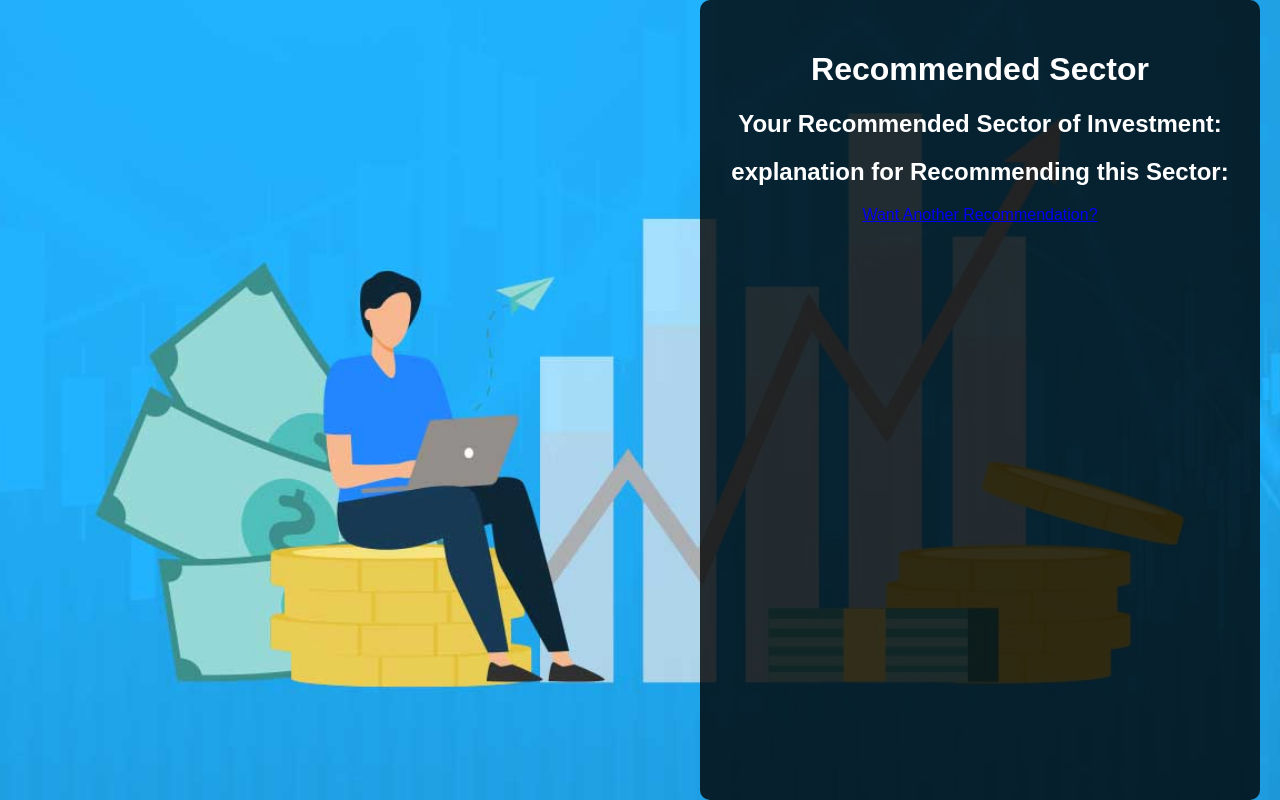
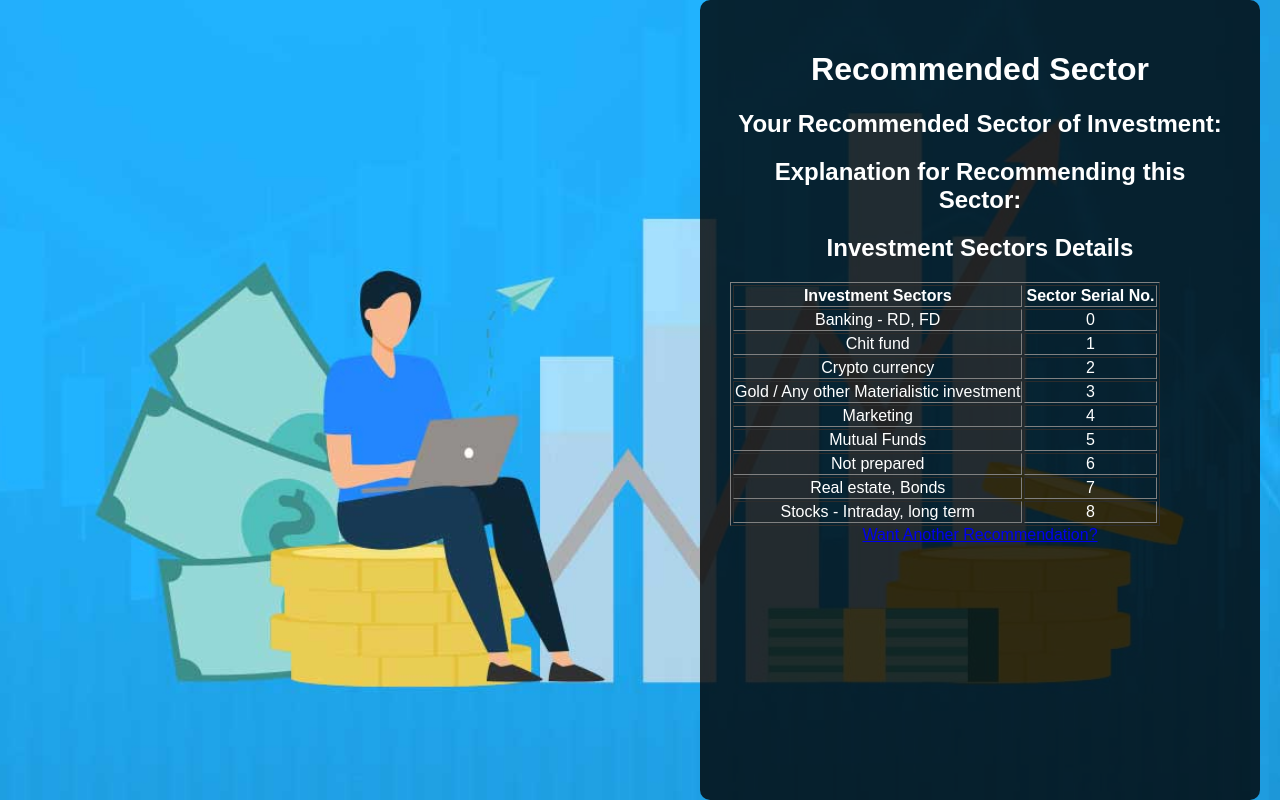
Before and after one commit to TMRatul49/Investment_Sector_Recommendation, a Flask app: template templates/result.html in a window 1280 px wide. Run offline with Flask 3, Linux system fonts and the light colour scheme; the template is opened without the code that fills it, so the values that code supplies are empty; parts of the project's set-up code (start-up, migrations or seed data) failed here and were passed over.

Commit message:
result.html

```diff
--- a/templates/result.html
+++ b/templates/result.html
@@ -3,7 +3,7 @@
 <head>
     <meta charset="UTF-8">
     <meta name="viewport" content="width=device-width, initial-scale=1.0">
-    <title>Prediction Result</title>
+    <title>Recommended Sector</title>
     <link rel="stylesheet" href="static/style.css">
 </head>
 <body>
@@ -16,11 +16,63 @@
             <p>{{ prediction }}</p>
         </div>
         <div class="explanation">
-            <h2>explanation for Recommending this Sector:</h2>
+            <h2>Explanation for Recommending this Sector:</h2>
             <div id="lime-output">
                 {{ explanation|safe }}
             </div>
         </div>
+
+        <!-- Investment Sectors Table -->
+        <div class="investment-sectors">
+            <h2>Investment Sectors Details</h2>
+            <table border="1">
+                <thead>
+                    <tr>
+                        <th>Investment Sectors</th>
+                        <th>Sector Serial No.</th>
+                    </tr>
+                </thead>
+                <tbody>
+                    <tr>
+                        <td>Banking - RD, FD</td>
+                        <td>0</td>
+                    </tr>
+                    <tr>
+                        <td>Chit fund</td>
+                        <td>1</td>
+                    </tr>
+                    <tr>
+                        <td>Crypto currency</td>
+                        <td>2</td>
+                    </tr>
+                    <tr>
+                        <td>Gold / Any other Materialistic investment</td>
+                        <td>3</td>
+                    </tr>
+                    <tr>
+                        <td>Marketing</td>
+                        <td>4</td>
+                    </tr>
+                    <tr>
+                        <td>Mutual Funds</td>
+                        <td>5</td>
+                    </tr>
+                    <tr>
+                        <td>Not prepared</td>
+                        <td>6</td>
+                    </tr>
+                    <tr>
+                        <td>Real estate, Bonds</td>
+                        <td>7</td>
+                    </tr>
+                    <tr>
+                        <td>Stocks - Intraday, long term</td>
+                        <td>8</td>
+                    </tr>
+                </tbody>
+            </table>
+        </div>
+
         <a href="/" class="submit-btn">Want Another Recommendation?</a>
     </div>
 </body>
```
